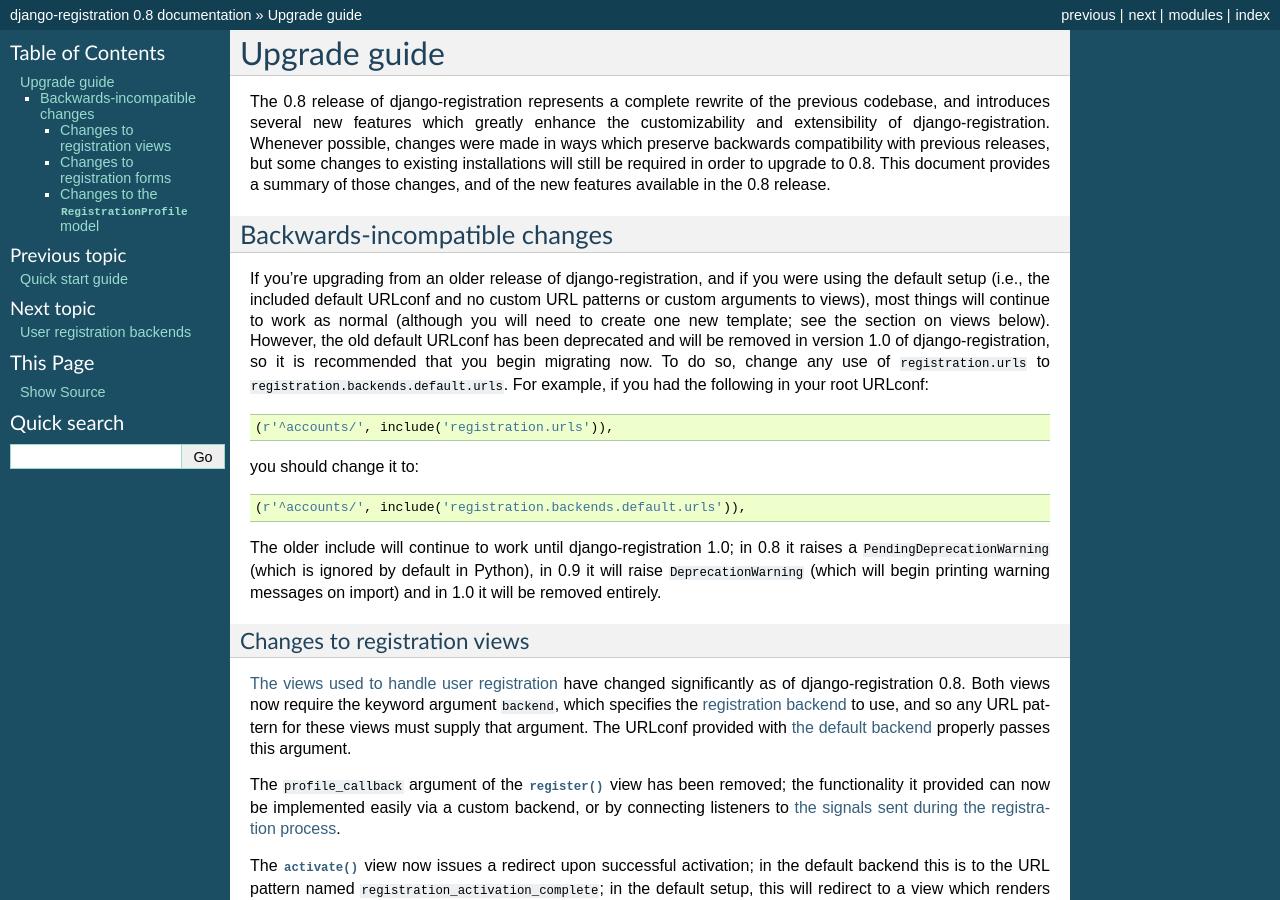
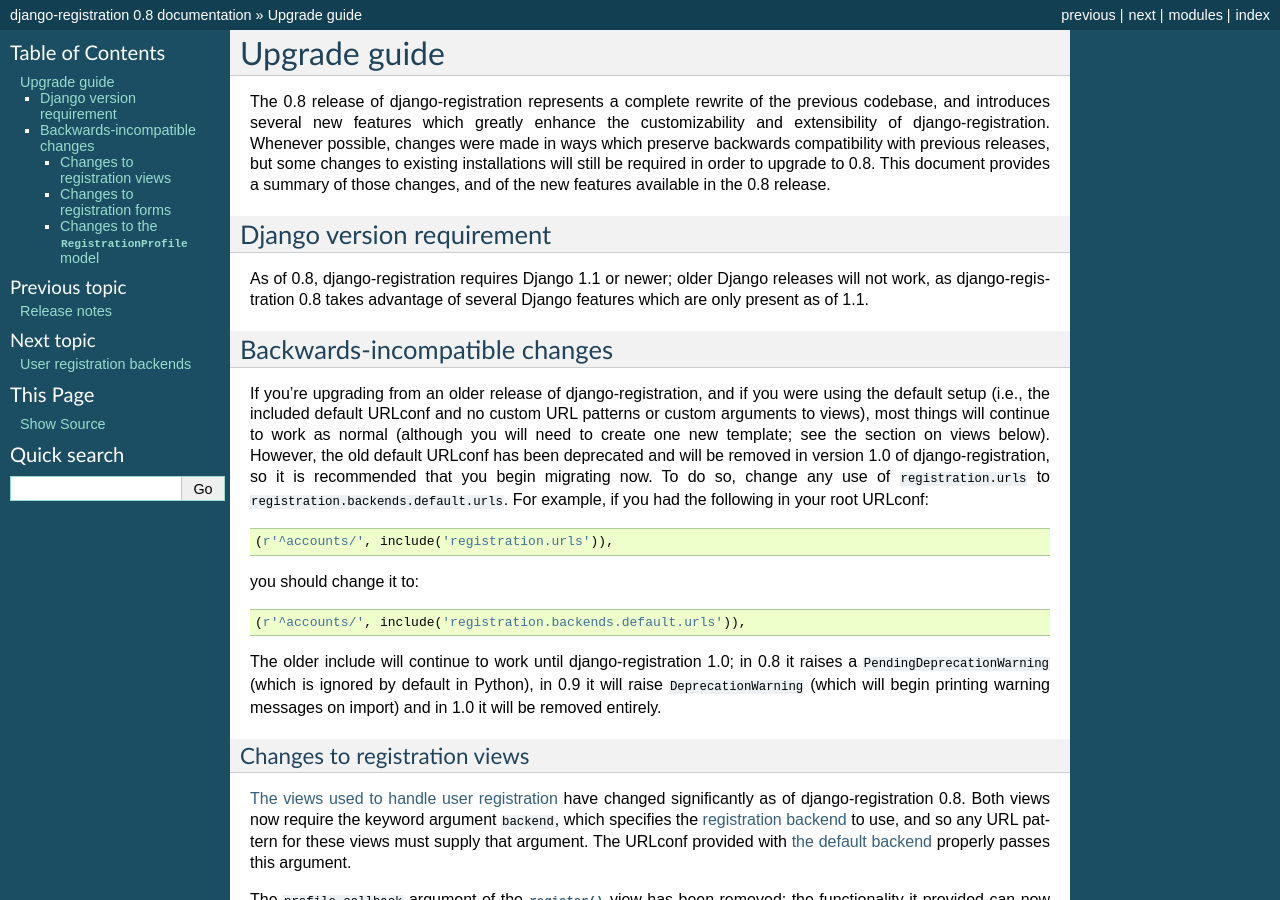
Before and after one commit to plivo/django-registration, a Sphinx documentation site: the page built from docs/upgrade.rst, in a window 1280 px wide and 900 px high. Built offline with Sphinx 7.4.7, drawn with Linux system fonts in a browser that asks for light colours.

```diff
--- a/docs/index.rst
+++ b/docs/index.rst
@@ -33,6 +33,7 @@ Contents:
    :maxdepth: 1
 
    quickstart
+   release-notes
    upgrade
    backend-api
    default-backend
--- a/docs/upgrade.rst
+++ b/docs/upgrade.rst
@@ -11,6 +11,15 @@ which preserve backwards compatibility with previous releases, but
 some changes to existing installations will still be required in order
 to upgrade to |version|. This document provides a summary of those
 changes, and of the new features available in the |version| release.
+
+
+Django version requirement
+--------------------------
+
+As of |version|, django-registration requires Django 1.1 or newer;
+older Django releases will not work, as django-registration |version|
+takes advantage of several Django features which are only present as
+of 1.1.
 
 
 Backwards-incompatible changes
```
Also changed, not shown: docs/release-notes.rst (added, +64 -0 lines).
